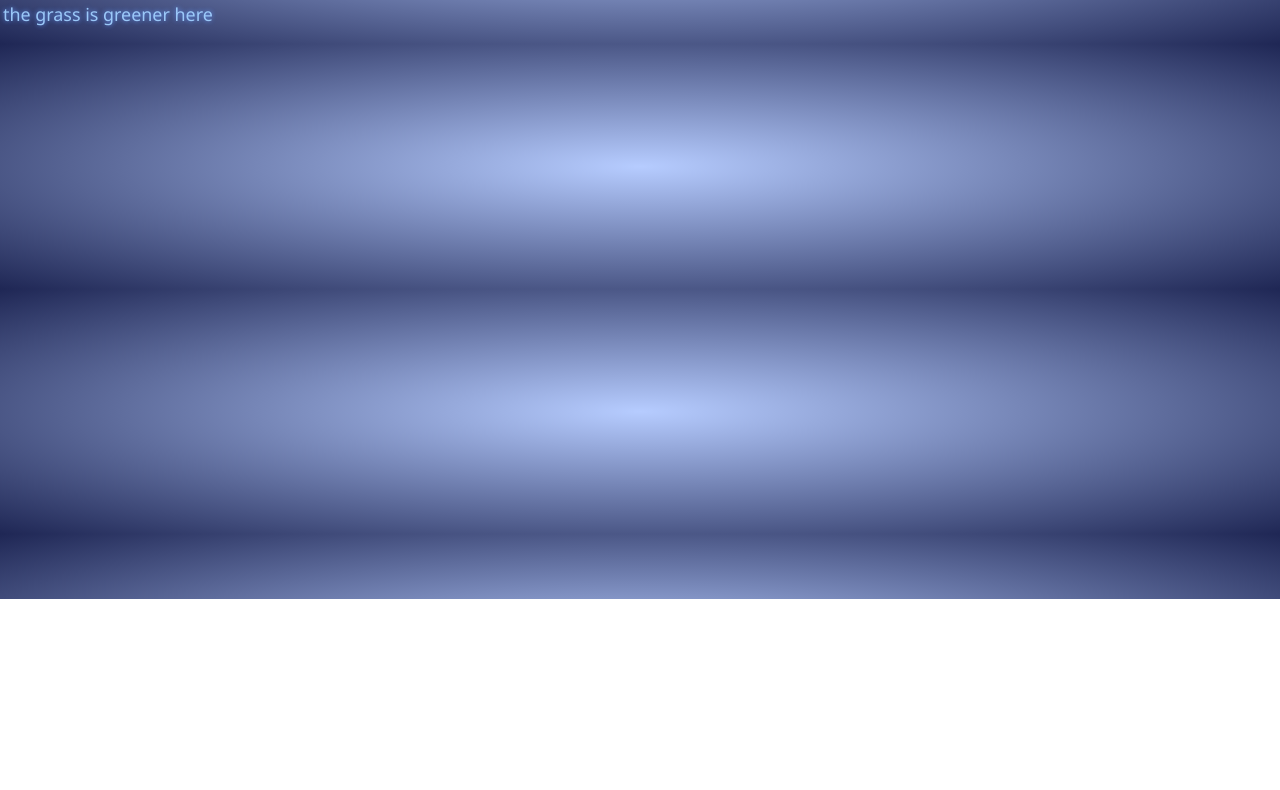
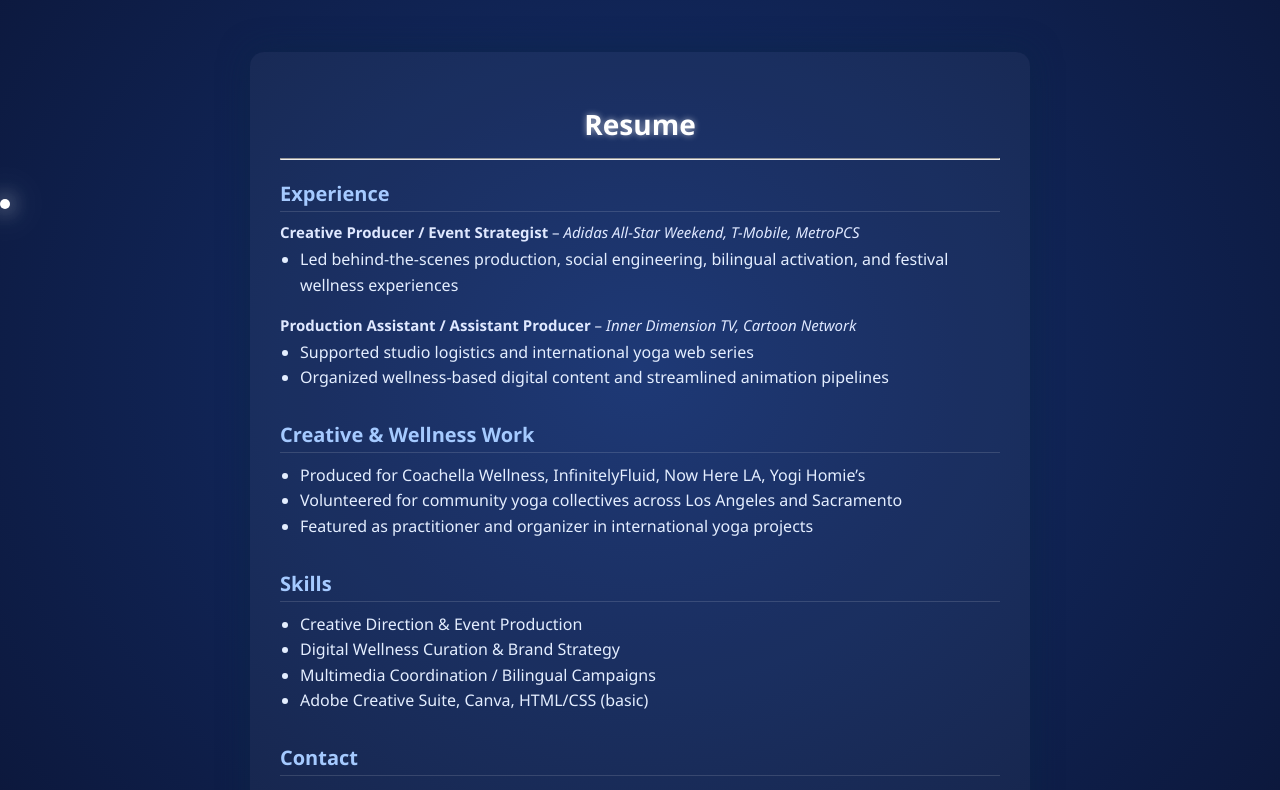
Before and after one commit to Shonarij/Shonari, a plain HTML site: page index.html in a window 1280 px wide. Shown: the part 201-991 px from the top of the page. Before the commit the page ends 800 px from the top, so only its background shows below. Drawn offline with Linux system fonts and the light colour scheme.

Commit message:
Update index.html

```diff
--- a/index.html
+++ b/index.html
@@ -4,64 +4,10 @@
   <meta charset="UTF-8" />
   <meta name="viewport" content="width=device-width, initial-scale=1.0"/>
   <title>Shonari Johnson</title>
-  <style>
-    /* Base Reset */
-    body {
-      margin: 0;
-      padding: 0;
-      font-family: 'Segoe UI', Tahoma, Geneva, Verdana, sans-serif;
-      background: #000;
-      color: white;
-      overflow-x: hidden;
-    }
-
-    /* Arc style */
-    #tinkerbell-arc {
-      position: fixed;
-      top: 50%;
-      left: 0;
-      width: 12px;
-      height: 12px;
-      border-radius: 50%;
-      background: white;
-      box-shadow: 0 0 20px white, 0 0 40px #cce6ff;
-      z-index: 9999;
-      pointer-events: none;
-    }
-
-    /* Glow up screen */
-    body.glow-up {
-      background: radial-gradient(ellipse at center, #b6ccff, #1f2755);
-      transition: background 2s ease-in-out;
-    }
-
-    header {
-      opacity: 0;
-      transform: scale(0.9);
-      transition: opacity 1.5s ease, transform 1.5s ease;
-      padding-top: 100px;
-    }
-
-    body.reveal header {
-      opacity: 1;
-      transform: scale(1);
-    }
-
-    h1 {
-      font-size: 42px;
-      text-shadow: 0 0 15px #ffffff;
-    }
-
-    .tagline {
-      font-size: 18px;
-      color: #a0cfff;
-      margin-top: -10px;
-      text-shadow: 0 0 5px #6699ff;
-    }
-  </style>
+  <link rel="stylesheet" href="style.css" />
+  <script src="script.js" defer></script>
 </head>
 <body>
-
   <div id="tinkerbell-arc"></div>
 
   <header>
@@ -69,34 +15,48 @@
     <p class="tagline">the grass is greener here</p>
   </header>
 
-  <script>
-    // Wait for the page to load
-    window.onload = () => {
-      const arc = document.getElementById("tinkerbell-arc");
+  <section id="resume">
+    <h2>Resume</h2>
+    <hr/>
 
-      arc.animate(
-        [
-          { transform: "translateX(100vw) translateY(0) scale(0.6)", opacity: 0 },
-          { transform: "translateX(50vw) translateY(-40vh) scale(1.2)", opacity: 1 },
-          { transform: "translateX(0vw) translateY(0) scale(0.5)", opacity: 0 }
-        ],
-        {
-          duration: 4000,
-          easing: "ease-in-out",
-          fill: "forwards"
-        }
-      );
+    <div class="resume-block">
+      <h3>Experience</h3>
+      <p><strong>Creative Producer / Event Strategist</strong> – <em>Adidas All-Star Weekend, T-Mobile, MetroPCS</em></p>
+      <ul>
+        <li>Led behind-the-scenes production, social engineering, bilingual activation, and festival wellness experiences</li>
+      </ul>
 
-      // Fade in glow background + title
-      setTimeout(() => {
-        document.body.classList.add("glow-up");
-      }, 3000);
+      <p><strong>Production Assistant / Assistant Producer</strong> – <em>Inner Dimension TV, Cartoon Network</em></p>
+      <ul>
+        <li>Supported studio logistics and international yoga web series</li>
+        <li>Organized wellness-based digital content and streamlined animation pipelines</li>
+      </ul>
+    </div>
 
-      setTimeout(() => {
-        document.body.classList.add("reveal");
-      }, 4000);
-    };
-  </script>
+    <div class="resume-block">
+      <h3>Creative & Wellness Work</h3>
+      <ul>
+        <li>Produced for Coachella Wellness, InfinitelyFluid, Now Here LA, Yogi Homie’s</li>
+        <li>Volunteered for community yoga collectives across Los Angeles and Sacramento</li>
+        <li>Featured as practitioner and organizer in international yoga projects</li>
+      </ul>
+    </div>
 
+    <div class="resume-block">
+      <h3>Skills</h3>
+      <ul>
+        <li>Creative Direction & Event Production</li>
+        <li>Digital Wellness Curation & Brand Strategy</li>
+        <li>Multimedia Coordination / Bilingual Campaigns</li>
+        <li>Adobe Creative Suite, Canva, HTML/CSS (basic)</li>
+      </ul>
+    </div>
+
+    <div class="resume-block">
+      <h3>Contact</h3>
+      <p>shonarij@gmail.com | Based in California</p>
+      <p>Portfolio: <a href="https://shonarij.github.io">shonarij.github.io</a></p>
+    </div>
+  </section>
 </body>
 </html>
```
